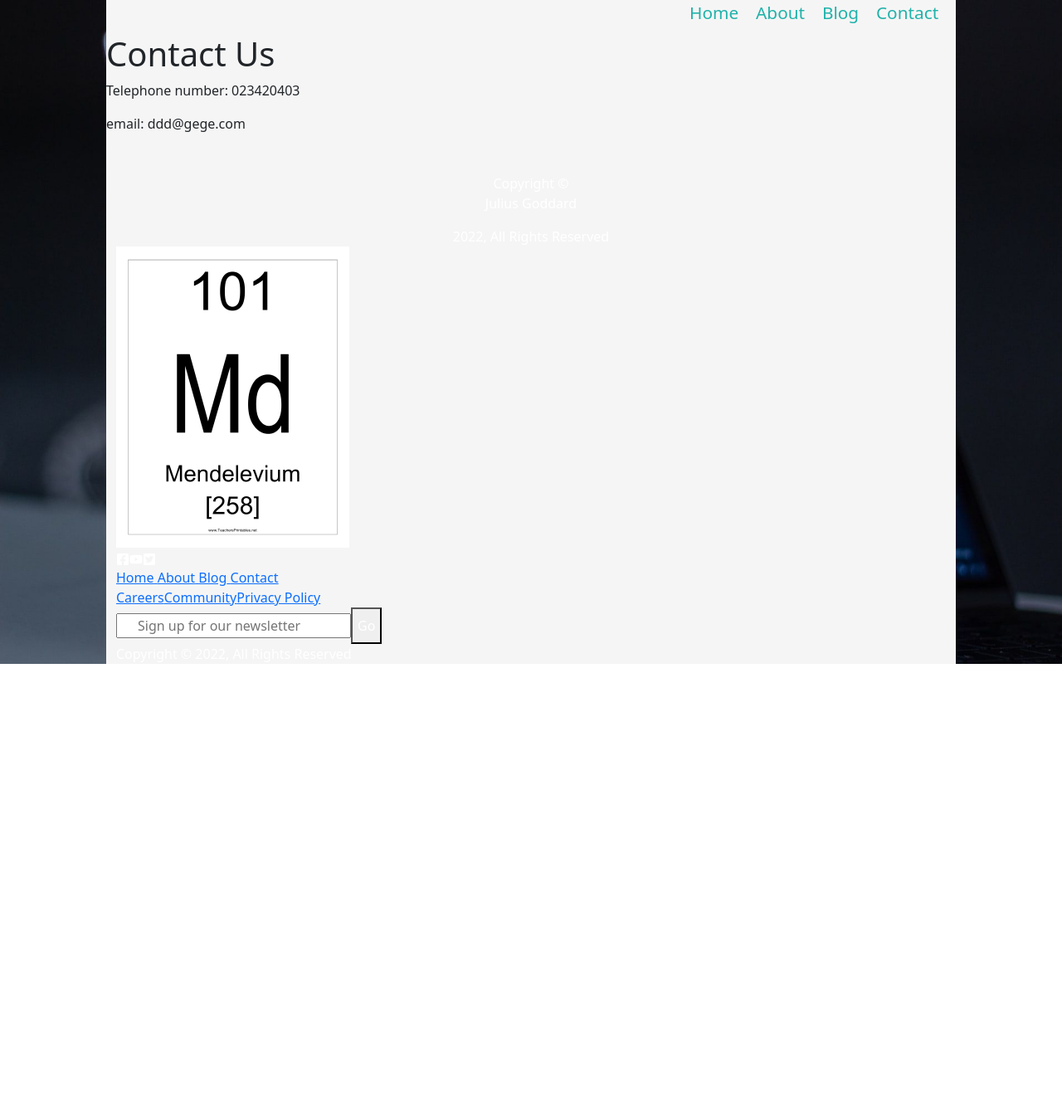
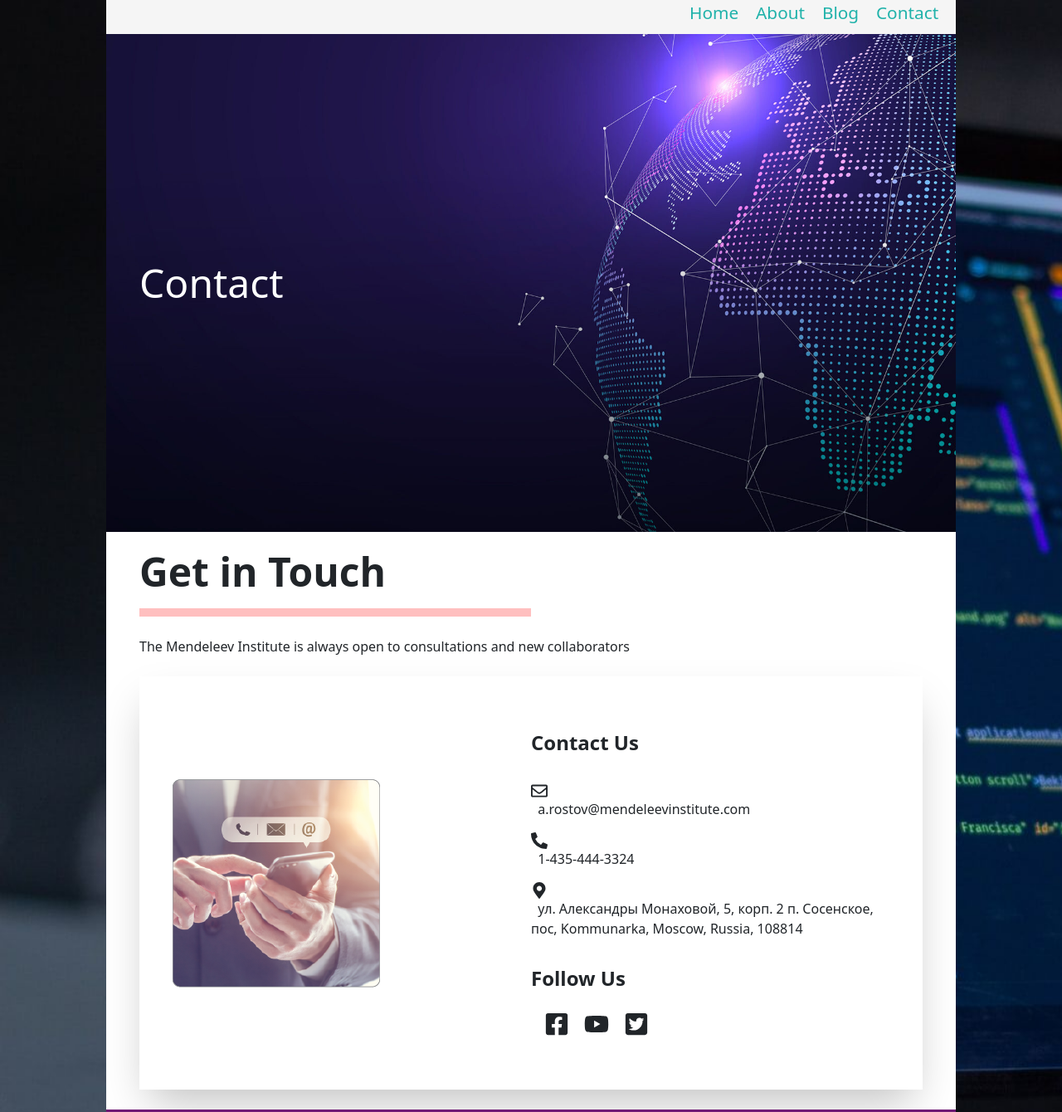
Before and after one commit to JuliusGoddard/entrepreneurblog, a Gatsby site: page /Contact in a window 1280 px wide. Shown: the top 1340 px of the page at 83% size. Before the commit the page ends 800 px from the top, so only its background shows below. Built offline with nearby package versions, Linux system fonts and the light colour scheme; Gatsby itself is replaced by a stand-in of ours.

Commit message:
Wednesday Holiday Work

```diff
--- a/src/pages/Contact.js
+++ b/src/pages/Contact.js
@@ -1,15 +1,73 @@
 import React from 'react'
 import Layout from '../components/layout'
 import Head from '../components/head'
+import '../styles/global.css'
+import { Link } from 'gatsby'
+import pic24 from '../images/pic24.webp'
+import { FaRegEnvelope } from 'react-icons/fa'
+import { FaPhoneAlt } from 'react-icons/fa'
+import { FaMapMarkerAlt } from 'react-icons/fa'
+import { FaYoutube } from 'react-icons/fa'
+import { FaTwitterSquare } from 'react-icons/fa'
+import { FaFacebookSquare } from 'react-icons/fa'
+
+
 
 const Contact = () => {
+
+    const hrstyle = {
+        height: '0px',
+        width: '50%',
+        border: 'none',
+        borderTop: '10px solid red',
+        marginTop: '20px'
+      }
+
     return (
         <div>
         <Layout>
             <Head title="Contact" />
-        <h1>Contact Us</h1>
-        <p>Telephone number: 023420403</p>
-        <p>email: ddd@gege.com</p>
+            <div className="outermainbox">
+ <div className="mainbox">
+          <h1 class="text-5xl text-white">Contact</h1>
+
+
+</div>
+</div>
+<div class="container px-10 py-6 bg-white min-w-full">
+    <h1 class="font-bold text-5xl">Get in Touch</h1>
+    <hr style={hrstyle} />
+<p class="py-4">The Mendeleev Institute is always open to consultations and new collaborators</p>
+          <div class="flex flex-row py-10 px-10 grid md:grid-cols-2 items-center shadow-2xl">
+            <div><img src={pic24}></img></div>
+            <div>
+                <h2 class="font-bold text-2xl py-4">Contact Us</h2>
+                <p class="py-2">
+                <FaRegEnvelope size={20} />&nbsp; a.rostov@mendeleevinstitute.com
+            </p>
+            <p class="py-2">
+                <FaPhoneAlt size={20} />&nbsp; 1-435-444-3324
+            </p>
+            <p class="py-2">
+                <FaMapMarkerAlt size={20} />&nbsp; ул. Александры Монаховой, 5, корп. 2 п. Сосенское, пос, Kommunarka, Moscow, Russia, 108814
+            </p>
+            <h2 class="font-bold text-2xl py-4">Follow Us</h2>
+            <p class="inline-flex px-2">
+            <a href="#" class="px-2 h-12 w-12" size={40}>
+          <FaFacebookSquare size={30} />
+          </a>
+
+          <a href="#" class="px-2 h-12 w-12">
+            <FaYoutube  size={30} />
+          </a>
+
+          <a href="#" class="px-2 h-12 w-12">
+          <FaTwitterSquare size={30} />
+          </a>
+          </p>
+            </div>
+          </div>
+          </div>
         </Layout>
         </div>
     )
```
Also changed, not shown: src/images/pic24.webp (added).
